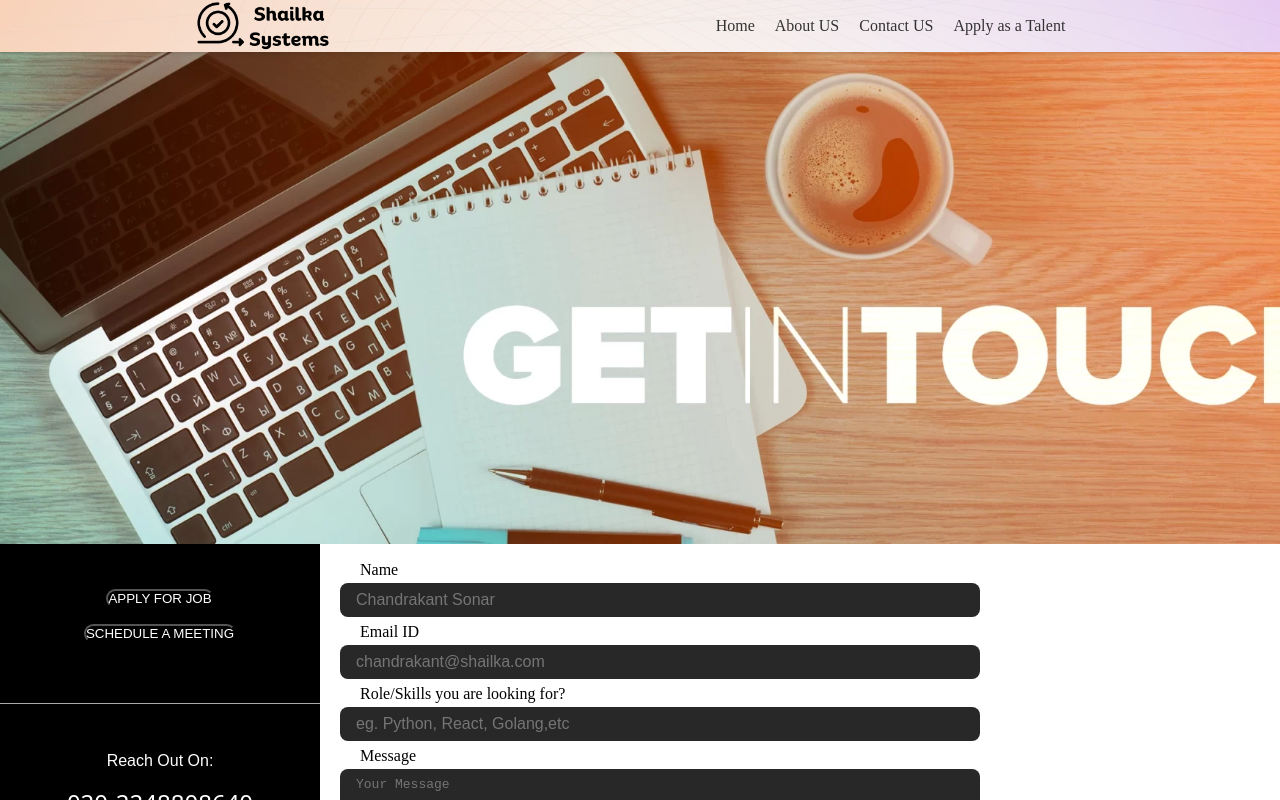
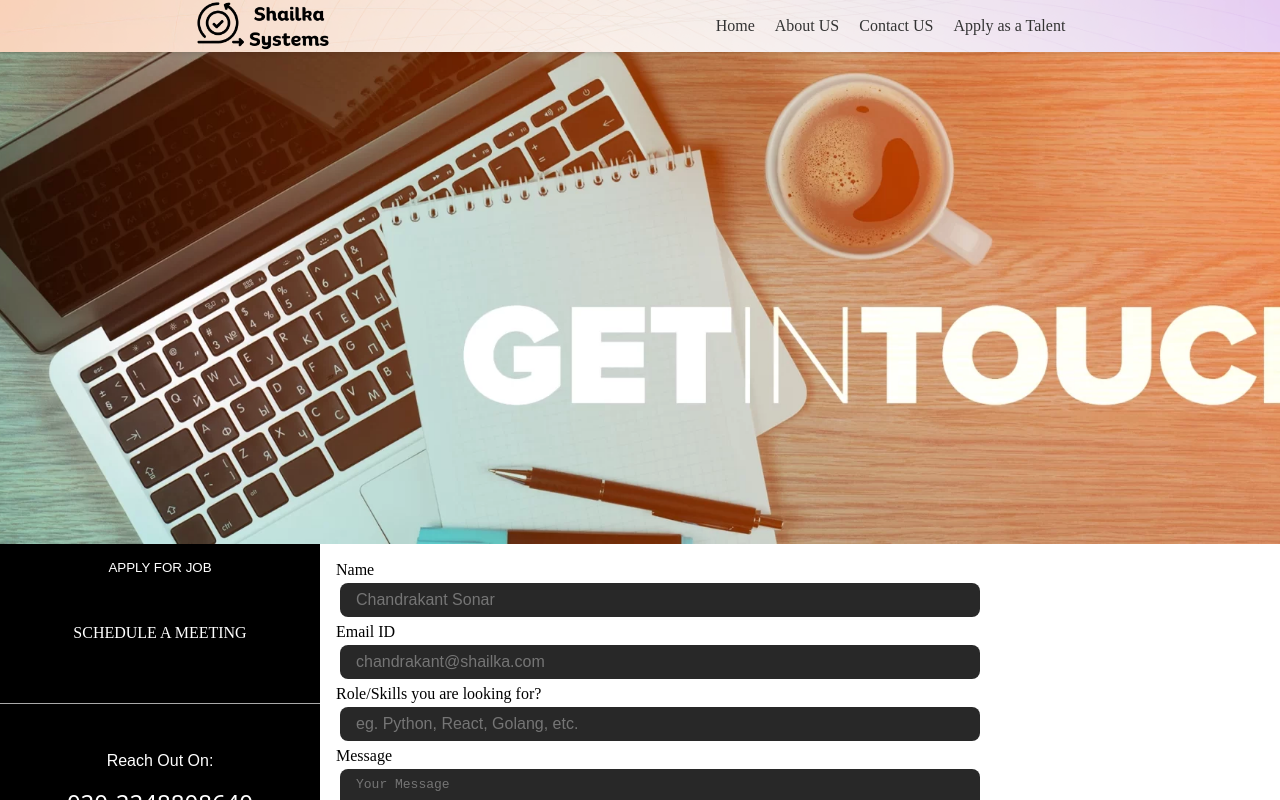
Before and after one commit to Chandrakant-Sonar/shailka, a React (Create React App) app: page / in a window 1280 px wide. Both pictures are taken after a click on the link "Contact US". Shown: the top 800 px of the page. Built offline with nearby package versions, Linux system fonts and the light colour scheme.

Commit message:
contact form

```diff
--- a/src/components/Apply/apply.css
+++ b/src/components/Apply/apply.css
@@ -30,6 +30,38 @@
     min-width: 9rem;
     margin: auto;
     padding: 0.25rem;
+
+}
+.btn{
+    display:inline-flex;
+    flex-direction: column;
+    justify-content: center;
+    align-items: center;
+    width: 100%;
+    height: 10rem;
+     border-bottom: 1px solid darkgray;
+
+
+}
+.btn1{
+    background-color: black;
+    text-decoration: none;
+    color: white;
+     /* border-radius: 3rem;  */
+    margin-bottom: 2rem;
+    height: 3rem;
+    border: none;
+
+}
+
+.btn1:hover{
+    background-color: black;
+    text-decoration: none;
+    color: white;
+    height: 3rem;
+     border-radius: 2rem;
+    border: 2px solid grey;
+    /* margin: 1rem 1rem 1rem 1rem; */
 
 }
 #clients{
--- a/src/components/Apply/apply.js
+++ b/src/components/Apply/apply.js
@@ -32,9 +32,10 @@ const Apply = () => {
             </div>
             <div className="content">
                 <div className="cont">
-                    <div className="btn">
+                <div className="btn">
                         <button className='btn1'><p>APPLY FOR JOB</p></button>
-                        <button className='btn1'><p>SCHEDULE A MEETING</p></button>
+
+                        <a href="https://calendly.com/chandrakant-sonar" className='btn1'><p> SCHEDULE A MEETING</p></a>
                     </div>
                     <div className="contact1">
                         <span className="h44">Reach Out On:</span>
--- /dev/null
+++ b/src/components/Carousel/carousel.css
@@ -0,0 +1,31 @@
+.carousel {
+    position: relative;
+    width: 100%;
+    max-width: 800px; /* Adjust as needed */
+    margin: 0 auto;
+    overflow: hidden;
+  }
+
+  .slide {
+    width: 100%;
+    height: auto;
+  }
+
+  .arrow {
+    position: absolute;
+    top: 50%;
+    transform: translateY(-50%);
+    font-size: 24px;
+    cursor: pointer;
+    background: transparent;
+    border: none;
+    color: white;
+  }
+
+  .left-arrow {
+    left: 10px;
+  }
+
+  .right-arrow {
+    right: 10px;
+  }
--- /dev/null
+++ b/src/components/Carousel/carousel.js
@@ -0,0 +1,24 @@
+import React, { useState } from 'react';
+import './carousel.css';
+
+const Carousel = ({ images }) => {
+  const [currentImageIndex, setCurrentImageIndex] = useState(0);
+
+  const nextSlide = () => {
+    setCurrentImageIndex((prevIndex) => (prevIndex === images.length - 1 ? 0 : prevIndex + 1));
+  };
+
+  const prevSlide = () => {
+    setCurrentImageIndex((prevIndex) => (prevIndex === 0 ? images.length - 1 : prevIndex - 1));
+  };
+
+  return (
+    <div className="carousel">
+      <button onClick={prevSlide} className="arrow left-arrow">&#10094;</button>
+      <img src={images[currentImageIndex]} alt="slide" className="slide" />
+      <button onClick={nextSlide} className="arrow right-arrow">&#10095;</button>
+    </div>
+  );
+};
+
+export default Carousel;
--- a/src/components/Contact/contact.css
+++ b/src/components/Contact/contact.css
@@ -82,28 +82,34 @@
     justify-content: center; */
 }
 .btn{
-    display:inline-flex;
+    display:flex;
     flex-direction: column;
     justify-content: center;
     align-items: center;
     width: 100%;
     height: 10rem;
-    border-bottom: 1px solid darkgray;
+     border-bottom: 1px solid darkgray;
 
 
 }
 .btn1{
     background-color: black;
+    text-decoration: none;
     color: white;
-    border-radius: 3rem;
+    border: none;
+    border-radius: 0rem;
     margin-bottom: 1rem;
+    height: auto;
+
 }
 
 .btn1:hover{
     background-color: black;
+    text-decoration: none;
     color: white;
-    border-radius: 3rem;
-    border: 2px solid grey;
+    height:auto ;
+     border-radius: 2rem;
+    border: 1px solid grey;
     /* margin: 1rem 1rem 1rem 1rem; */
 
 }
--- a/src/components/Contact/contact.js
+++ b/src/components/Contact/contact.js
@@ -2,7 +2,6 @@ import React, { useRef } from 'react';
 import './contact.css';
 import getInTouchImage from "../../data/get-in-touch-1-2048x742.webp";
 import emailjs from 'emailjs-com';
-// import getInTouchBanner from '../../data/get-in-touch-1.webp';
 
 const Contact = () => {
     const form = useRef();
@@ -11,10 +10,10 @@ const Contact = () => {
         e.preventDefault();
 
         emailjs
-        .sendForm('service_t1d1brw', 'template_cdij0ug', form.current,'Z8hw7juR3ri5Jjq0W')
+            .sendForm('service_t1d1brw', 'template_cdij0ug', form.current, 'Z8hw7juR3ri5Jjq0W')
             .then((result) => {
                 console.log(result.text);
-                alert('Email sent successfully');
+                alert('Thanks for submitting. We will get back to you soon.');
                 e.target.reset();
             })
             .catch((error) => {
@@ -25,13 +24,14 @@ const Contact = () => {
     return (
         <div>
             <div className="get">
-                <img src={getInTouchImage} alt="" className='getin' />
+                <img src={getInTouchImage} alt="Get in touch" className='getin' />
             </div>
             <div className="content">
                 <div className="cont">
                     <div className="btn">
                         <button className='btn1'><p>APPLY FOR JOB</p></button>
-                        <button className='btn1'><p>SCHEDULE A MEETING</p></button>
+
+                        <a href="https://calendly.com/chandrakant-sonar" className='btn1'><p> SCHEDULE A MEETING</p></a>
                     </div>
                     <div className="contact1">
                         <span className="h44">Reach Out On:</span>
@@ -49,24 +49,24 @@ const Contact = () => {
                         <div id="Contact">
                             <form className="contactform" ref={form} onSubmit={sendEmail}>
                                 <div className="name1">
-                                <label className='aa'>Name</label>
+                                    <label>Name</label>
                                     <input type="text" className='name' placeholder='Chandrakant Sonar' name='your_name' />
                                 </div>
                                 <div className="name1">
-                               <label className='aa'>Email ID</label>
+                                    <label>Email ID</label>
                                     <input type="email" className='email' placeholder='chandrakant@shailka.com' name='your_email' />
                                 </div>
                                 <div className="name1">
-                               <label className='aa'>Role/Skills you are looking for?</label>
-                                <input type="email" className='email' placeholder='eg. Python, React, Golang,etc' name='role' />
+                                    <label>Role/Skills you are looking for?</label>
+                                    <input type="text" className='name' placeholder='eg. Python, React, Golang, etc.' name='role' />
                                 </div>
                                 <div className="name1">
-                               <label className='aa'>Message</label>
+                                    <label>Message</label>
                                     <textarea className="msg" name="message" cols="30" rows="6" placeholder='Your Message'></textarea>
                                 </div>
                                 <div className="name1">
-                               <label className='aa'>Job Disription's URL</label>
-                                <textarea className="msg" name="jd" cols="30" rows="6" placeholder='job Discription'></textarea>
+                                    <label>Job Description's URL</label>
+                                    <textarea className="msg" name="jd" cols="30" rows="6" placeholder='Job Description'></textarea>
                                 </div>
                                 <button type='submit' className='submit1'>Submit</button><br />
                             </form>
--- a/src/components/Intro/intro.js
+++ b/src/components/Intro/intro.js
@@ -13,9 +13,18 @@ import linkedin from '../../data/linkedin-logo.jpeg';
 import instagram from '../../data/instagram-logo.jpeg';
 import twitter from '../../data/twitter-logo.jpeg';
 import email from '../../data/Mail-logo.jpeg';
+import Carousel from '../Carousel/carousel';
 
 
 const Intro = () => {
+  const images = [
+    "src/data/amazonwebservices-original-wordmark.svg",
+    'src/data/argocd-original-wordmark.svg',
+    "src/data/311506-P8G2XL-229-1.png"
+
+    // Add more image URLs as needed
+  ];
+
   return (
     <div id='intro123'>
     <section id='intro' className='app'>
@@ -196,7 +205,7 @@ const Intro = () => {
     <span className="h2">Top Skills You Can Hire</span><br /><br />
    </div>
    <div className="hero">
-        <span className="introrext">carousel</span>
+   <Carousel images={images} />
     </div>
     <div className="fstep">
 
```
Lines whose indentation alone changed are shown as unchanged.
